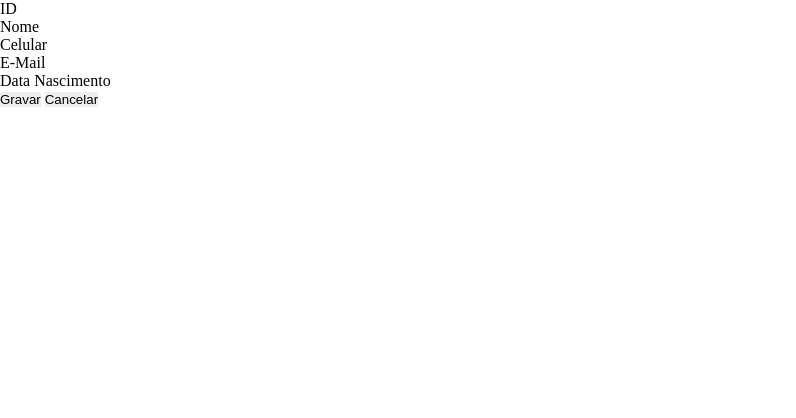
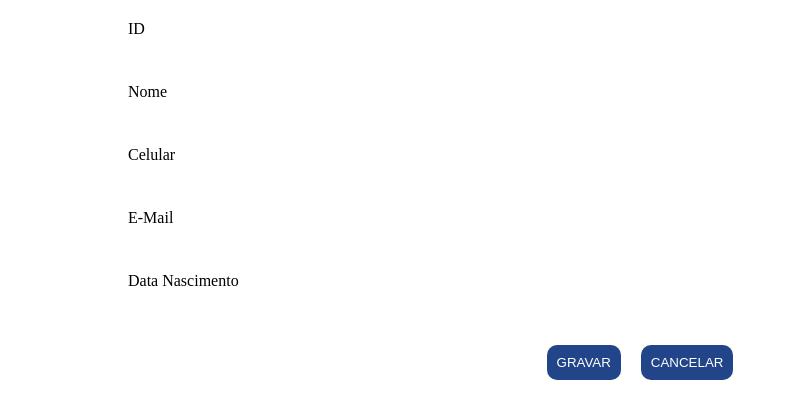
Before and after one commit to rodrigogcunha/agenda-r, a plain HTML site: page novo.html in a window 1280 px wide. Shown: the whole page, without its empty margins (0-796 px from the left). Drawn offline with Linux system fonts and the light colour scheme.

Commit message:
salvando

```diff
--- a/agenda.css
+++ b/agenda.css
@@ -50,16 +50,53 @@
     overflow-x: hidden;
     /* border: 1px solid #f00; */
 }
+
+.btn_geral{
+    background-color: #248;
+    color: #fff;
+    text-transform: uppercase;
+    padding: 10px;
+    cursor: pointer;
+    border-radius: 10px;
+    margin: 10px;
+}
+
 /*  NOVO */
 
-.eelmentosForm{
+#novo {
+    display: flex;
+    flex-direction: column;
+    justify-content: flex-start;
+    align-items: center;
+}
 
+.elementosForm{
+    display: flex;
+    flex-direction: column;
+    justify-content: flex-start;
+    align-items: flex-start;
+    width: 80%;
+    margin-top: 20px;
+    /* border: 1px solid #f00; */
 }
 
 .botoesForm{
-
+    display: flex;
+    justify-content: center;
+    align-items: center;
 }
 
-.camposForm{
+.campoForm{
+    display: flex;
+    flex-direction: column;
+    justify-content: center;
+    align-items: flex-start;
+    width: 100%;
+    margin-bottom: 10px;
+}
 
+.campoForm input{
+    width: 100%;
+    padding: 10px;
+    border-radius: 10px;
 }
--- a/novo.html
+++ b/novo.html
@@ -5,9 +5,9 @@
     <meta name="viewport" content="width=device-width, initial-scale=1.0">
     <link rel="stylesheet" type="text/css" href="agenda.css">
 </head>
-<body>
+<body id="novo">
 
-    <div class="elementos Form">
+    <div class="elementosForm">
 
 
         <div class="campoForm">
@@ -33,8 +33,8 @@
 
     </div>
     <div class="botoesForm">
-        <button>Gravar</button>
-        <button>Cancelar</button>
+        <button class="btn_geral">Gravar</button>
+        <button class="btn_geral">Cancelar</button>
     </div>
 
 
```
